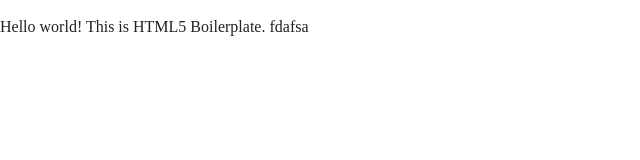
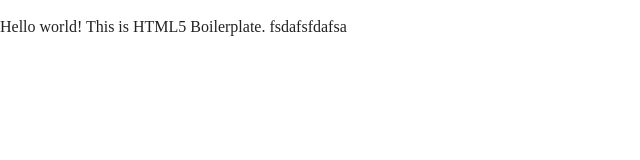
Before and after one commit to Kerim-Sever/mysite, a plain HTML site: page index.html in a window 1280 px wide. Shown: the full height of the page, 0-640 px from the left. Drawn offline with nearby package versions, Linux system fonts and the light colour scheme.

Commit message:
Feature: junk

```diff
--- a/index.html
+++ b/index.html
@@ -23,7 +23,7 @@
   <![endif]-->
 
   <!-- Add your site or application content here -->
-  <p>Hello world! This is HTML5 Boilerplate. fdafsa</p>
+  <p>Hello world! This is HTML5 Boilerplate. fsdafsfdafsa</p>
   <script src="js/vendor/modernizr-3.7.1.min.js"></script>
   <script src="https://code.jquery.com/jquery-3.4.1.min.js" integrity="sha256-CSXorXvZcTkaix6Yvo6HppcZGetbYMGWSFlBw8HfCJo=" crossorigin="anonymous"></script>
   <script>window.jQuery || document.write('<script src="js/vendor/jquery-3.4.1.min.js"><\/script>')</script>
```
